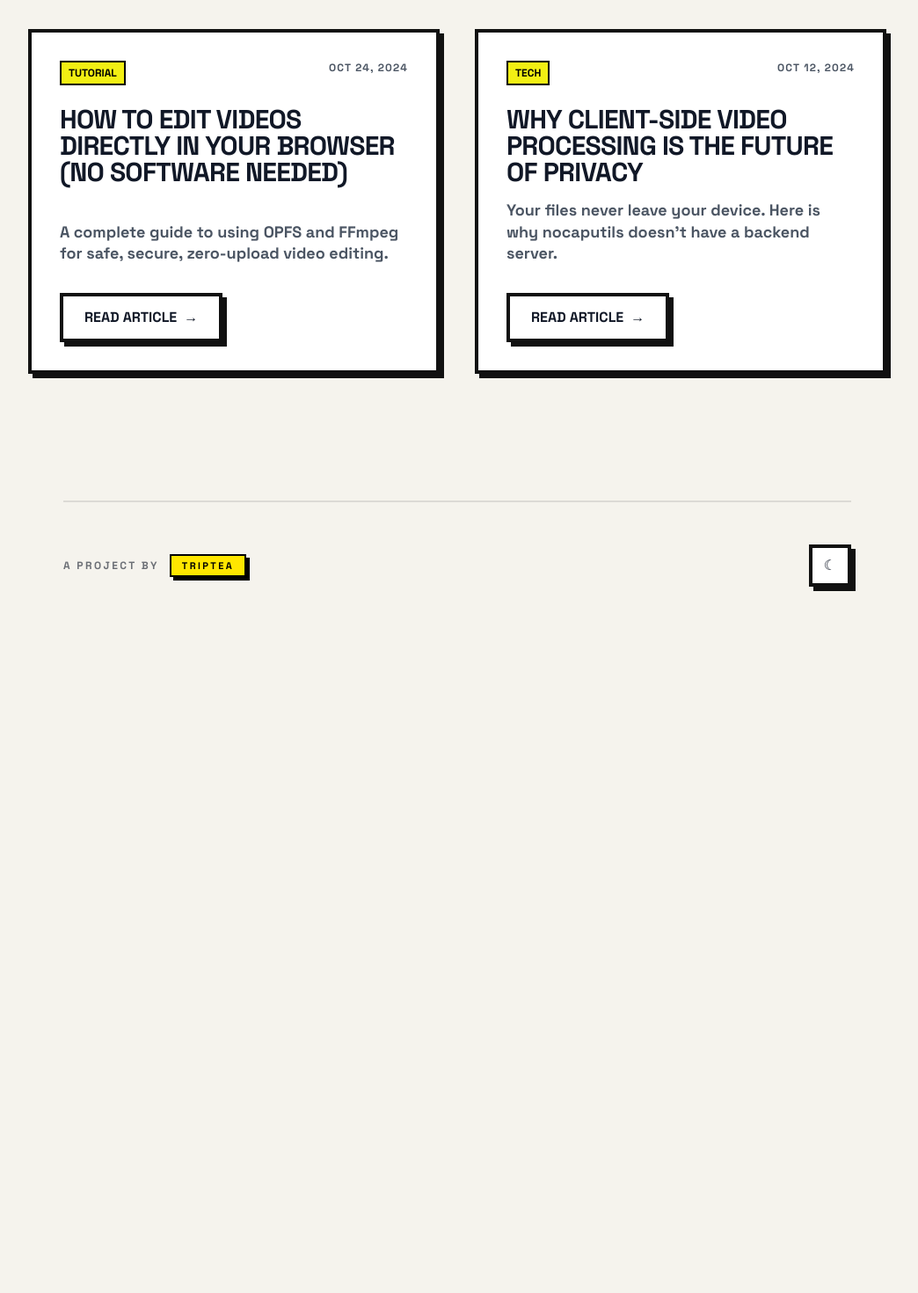
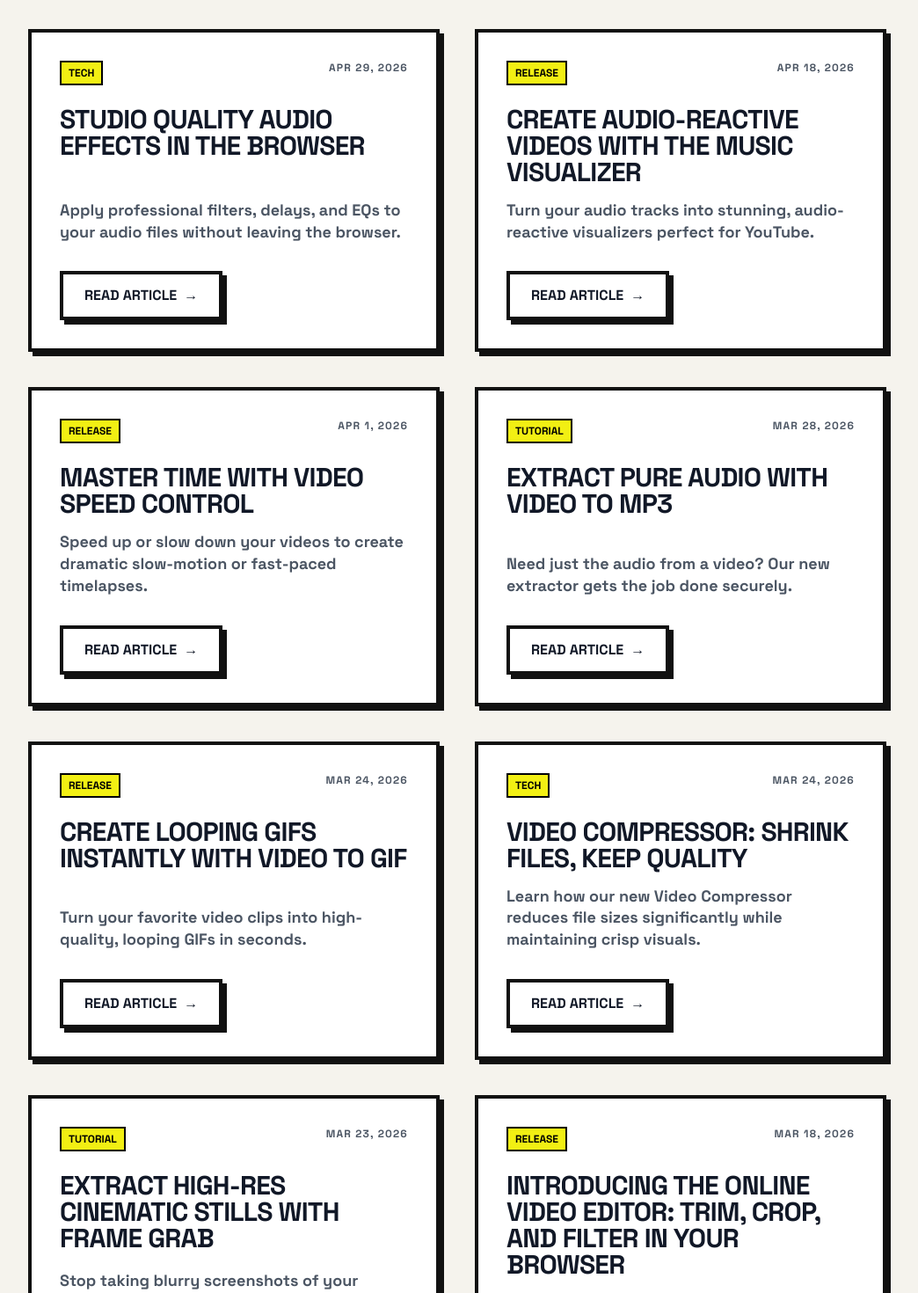
Before and after one commit to milanpandey/nocaputils, a Next.js app: page /blog in a window 1280 px wide. Shown: the part 320-1790 px from the top of the page at 88% size, without its empty margins (120-1164 px from the left). Before the commit the page ends 1099 px from the top, so only its background shows below. Built offline with nearby package versions, Linux system fonts and the light colour scheme.

Commit message:
feat: updated blog section

```diff
--- a/src/app/blog/[slug]/page.tsx
+++ b/src/app/blog/[slug]/page.tsx
@@ -3,48 +3,95 @@ import { Metadata } from 'next';
 import ThemeToggle from "@/components/ThemeToggle";
 import Header from "@/components/Header";
 import Footer from "@/components/Footer";
-import TripTeaBanner from "@/components/TripTeaBanner";
 
 interface PostData {
     title: string;
     date: string;
     content: string;
     tags: string[];
+    toolPath?: string;
 }
 
 const postDatabase: Record<string, PostData> = {
-    "how-to-edit-videos-in-browser": {
-        title: "How to Edit Videos Directly in Your Browser (No Software Needed)",
-        date: "Oct 24, 2024",
-        tags: ["Tutorial", "FFmpeg", "WebAssembly"],
-        content: `In today's fast-paced digital world, content creators need tools that are quick, reliable, and most importantly, secure. Traditional video editing often requires bulky software installations or uploading sensitive data to remote servers. At nocaputils, we've pioneered a better way: browser-based, client-side video processing.
+    "introducing-browser-video-editor": {
+        title: "Introducing the Online Video Editor: Trim, Crop, and Filter in Your Browser",
+        date: "Mar 18, 2026",
+        tags: ["Video Editor", "Release", "Privacy"],
+        toolPath: "/online-video-editor",
+        content: `We are thrilled to launch the nocaputils Online Video Editor. Our goal has always been to make professional video editing accessible and secure. With our new browser-based editor, you can trim clips, crop dimensions, and apply filters instantly.
 
-### The Power of WebAssembly
-By leveraging the power of FFmpeg compiled to WebAssembly, our tools can handle complex video manipulations—like trimming, cropping, and compressing—directly on your machine. This means your files never leave your device, ensuring 100% privacy.
+### The Power of Client-Side Processing
+Because it runs entirely on your device using WebAssembly and FFmpeg, your videos are never uploaded to a server. This guarantees 100% privacy and blazing fast performance, regardless of your internet connection speed.`
+    },
+    "extract-cinematic-stills-frame-grab": {
+        title: "Extract High-Res Cinematic Stills with Frame Grab",
+        date: "Mar 23, 2026",
+        tags: ["Frame Grab", "Images", "Tutorial"],
+        toolPath: "/video-frame-extractor",
+        content: `Have you ever tried to pause a video and take a screenshot, only to end up with a blurry, low-resolution image? We felt that pain, which is why we built the Frame Grab tool.
 
-### Step-by-Step Guide
-1. **Choose your tool**: Navigate to our Video Editor or Frame Extractor.
-2. **Select your file**: Drop your video into the dashboard.
-3. **Edit with ease**: Use our neo-brutalist interface to make your changes.
-4. **Export locally**: Click download and your processed file is saved instantly.
+### Precision Control
+Now you can upload your video, scrub through frame by frame, and extract the exact moment you want in its original, uncompressed resolution. Whether you are creating thumbnails for YouTube, capturing a beautiful cinematic still, or just saving a memory, Frame Grab makes it effortless and precise.`
+    },
+    "video-compressor-shrink-files-keep-quality": {
+        title: "Video Compressor: Shrink Files, Keep Quality",
+        date: "Mar 24, 2026",
+        tags: ["Compression", "Performance", "Video"],
+        toolPath: "/compress-video",
+        content: `Large video files can be a nightmare to share, upload, or store. That's why we added the Video Compressor to the nocaputils suite.
 
-No registration, no hidden fees, just pure utility.`
+### Advanced Local Encoding
+By leveraging advanced encoding algorithms directly in your browser, you can dramatically reduce the file size of your videos without noticeably degrading the quality. Choose your target bitrate, see real-time estimated file sizes, and compress securely on your own device. Say goodbye to upload limits!`
     },
-    "why-client-side-processing-matters": {
-        title: "Why Client-Side Video Processing is the Future of Privacy",
-        date: "Oct 12, 2024",
-        tags: ["Privacy", "Tech", "Performance"],
-        content: `Privacy is no longer a luxury; it's a fundamental requirement. When you upload a video to a cloud-based editor, you're essentially handing over your data to a third party. But what if the editor came to you?
+    "create-looping-gifs-instantly": {
+        title: "Create Looping GIFs Instantly with Video to GIF",
+        date: "Mar 24, 2026",
+        tags: ["GIF", "Social Media", "Release"],
+        toolPath: "/video-to-gif",
+        content: `GIFs are the language of the internet, but creating them shouldn't require complex software. Today, we're introducing the Video to GIF converter.
 
-### Zero-Server Architecture
-nocaputils is built on a "Zero-Server" philosophy. While we use servers to deliver the website code to you, the actual heavy lifting of video processing happens in your browser's memory. We use modern web technologies like OPFS (Origin Private File System) to manage large files without the overhead of cloud storage.
+### Fast and Secure
+Simply load your video, select the start and end points, and hit convert. The entire process happens in your browser memory, ensuring your original clips remain private. You can customize the framerate and resolution to get the perfect balance between smooth animation and file size.`
+    },
+    "extract-pure-audio-video-to-mp3": {
+        title: "Extract Pure Audio with Video to MP3",
+        date: "Mar 28, 2026",
+        tags: ["Audio", "MP3", "Workflow"],
+        toolPath: "/video-to-mp3",
+        content: `Sometimes the best part of a video is the soundtrack. With the new Video to MP3 tool, you can instantly strip the audio track from any video file and save it as a high-quality MP3.
 
-### Benefits of Local Processing:
-- **Instant Latency**: No waiting for uploads or downloads to a remote server.
-- **Data Sovereignty**: You maintain full control over your source files at all times.
-- **Bandwidth Savings**: Only the final result is "downloaded" from your own browser memory.
+### Workflow Optimization
+Whether you're grabbing a soundbite for a podcast, saving a lecture, or extracting a music track, our tool handles it locally. No need to upload your heavy video files to a random converter website—nocaputils does it all offline.`
+    },
+    "master-time-with-video-speed-control": {
+        title: "Master Time with Video Speed Control",
+        date: "Apr 1, 2026",
+        tags: ["Speed", "Effects", "Video"],
+        toolPath: "/change-video-speed",
+        content: `Time manipulation is a powerful storytelling tool. Our new Video Speed Control utility lets you adjust the playback speed of your videos seamlessly.
 
-As hackers and data breaches become more common, client-side processing represents a safer, more sustainable path for the web.`
+### Cinematic Slow-Mo and Timelapses
+Want to highlight a split-second action? Slow it down to create a dramatic slow-motion effect. Need to condense a long process? Speed it up into a snappy timelapse. Our browser-based engine re-encodes the video locally, ensuring smooth playback at any speed.`
+    },
+    "audio-reactive-music-visualizer": {
+        title: "Create Audio-Reactive Videos with the Music Visualizer",
+        date: "Apr 18, 2026",
+        tags: ["Music", "Visualizer", "YouTube"],
+        toolPath: "/music-visualizer",
+        content: `Musicians and podcasters, this one is for you. We've launched a high-performance, NCS-style Music Visualizer.
+
+### Render Stunning Visuals
+Upload your audio track and an image background, and watch our engine generate dynamic, audio-reactive visual particles that pulse to the beat. Best of all, it features deterministic offline rendering to export perfectly smooth MP4 videos. Customize your frequency bands, colors, and particle counts to match your brand.`
+    },
+    "studio-quality-audio-effects": {
+        title: "Studio Quality Audio Effects in the Browser",
+        date: "Apr 29, 2026",
+        tags: ["Audio", "Effects", "Release"],
+        toolPath: "/audio-effects",
+        content: `We are expanding our toolkit beyond video with the release of the Audio Effects engine!
+
+### Granular Audio Processing
+You can now apply granular audio processing—including lowpass/highpass filters, delays, pitch shifting, and gain control—directly within your browser. By utilizing the Web Audio API for playback and custom buffer processing for offline export, we ensure zero latency and studio-quality output in a downloadable WAV format. Try it out today!`
     }
 };
 
@@ -97,9 +144,20 @@ export default async function BlogPost({ params }: { params: Promise<{ slug: str
                         {post.content}
                     </div>
 
-                    <div className="mt-16">
-                        <TripTeaBanner source={`blog_${resolvedParams.slug}`} />
-                    </div>
+                    {post.toolPath && (
+                        <div className="mt-12 pt-8 border-t-4 border-[var(--border-main)] text-center md:text-left flex flex-col md:flex-row items-center justify-between gap-6">
+                            <div>
+                                <h3 className="text-2xl font-black uppercase italic tracking-[-0.05em] text-[var(--text-main)] mb-2">Ready to try it out?</h3>
+                                <p className="text-sm font-bold uppercase tracking-[0.1em] text-[var(--text-soft)]">100% private, runs entirely in your browser.</p>
+                            </div>
+                            <Link
+                                href={post.toolPath}
+                                className="neo-button neo-button-theme inline-flex px-8 py-4 text-lg font-black uppercase tracking-[0.2em] transition-all whitespace-nowrap"
+                            >
+                                Try Now →
+                            </Link>
+                        </div>
+                    )}
                 </article>
                 <Footer />
             </div>
--- a/src/app/blog/page.tsx
+++ b/src/app/blog/page.tsx
@@ -12,18 +12,60 @@ export const metadata: Metadata = {
 export default function BlogIndex() {
     const posts = [
         {
-            slug: "how-to-edit-videos-in-browser",
-            title: "How to Edit Videos Directly in Your Browser (No Software Needed)",
-            date: "Oct 24, 2024",
-            excerpt: "A complete guide to using OPFS and FFmpeg for safe, secure, zero-upload video editing.",
+            slug: "studio-quality-audio-effects",
+            title: "Studio Quality Audio Effects in the Browser",
+            date: "Apr 29, 2026",
+            excerpt: "Apply professional filters, delays, and EQs to your audio files without leaving the browser.",
+            category: "Tech"
+        },
+        {
+            slug: "audio-reactive-music-visualizer",
+            title: "Create Audio-Reactive Videos with the Music Visualizer",
+            date: "Apr 18, 2026",
+            excerpt: "Turn your audio tracks into stunning, audio-reactive visualizers perfect for YouTube.",
+            category: "Release"
+        },
+        {
+            slug: "master-time-with-video-speed-control",
+            title: "Master Time with Video Speed Control",
+            date: "Apr 1, 2026",
+            excerpt: "Speed up or slow down your videos to create dramatic slow-motion or fast-paced timelapses.",
+            category: "Release"
+        },
+        {
+            slug: "extract-pure-audio-video-to-mp3",
+            title: "Extract Pure Audio with Video to MP3",
+            date: "Mar 28, 2026",
+            excerpt: "Need just the audio from a video? Our new extractor gets the job done securely.",
             category: "Tutorial"
         },
         {
-            slug: "why-client-side-processing-matters",
-            title: "Why Client-Side Video Processing is the Future of Privacy",
-            date: "Oct 12, 2024",
-            excerpt: "Your files never leave your device. Here is why nocaputils doesn't have a backend server.",
+            slug: "create-looping-gifs-instantly",
+            title: "Create Looping GIFs Instantly with Video to GIF",
+            date: "Mar 24, 2026",
+            excerpt: "Turn your favorite video clips into high-quality, looping GIFs in seconds.",
+            category: "Release"
+        },
+        {
+            slug: "video-compressor-shrink-files-keep-quality",
+            title: "Video Compressor: Shrink Files, Keep Quality",
+            date: "Mar 24, 2026",
+            excerpt: "Learn how our new Video Compressor reduces file sizes significantly while maintaining crisp visuals.",
             category: "Tech"
+        },
+        {
+            slug: "extract-cinematic-stills-frame-grab",
+            title: "Extract High-Res Cinematic Stills with Frame Grab",
+            date: "Mar 23, 2026",
+            excerpt: "Stop taking blurry screenshots of your videos. Use Frame Grab for perfect, full-resolution stills.",
+            category: "Tutorial"
+        },
+        {
+            slug: "introducing-browser-video-editor",
+            title: "Introducing the Online Video Editor: Trim, Crop, and Filter in Your Browser",
+            date: "Mar 18, 2026",
+            excerpt: "A fast, privacy-first way to edit your videos without leaving your browser.",
+            category: "Release"
         }
     ];
 
```
